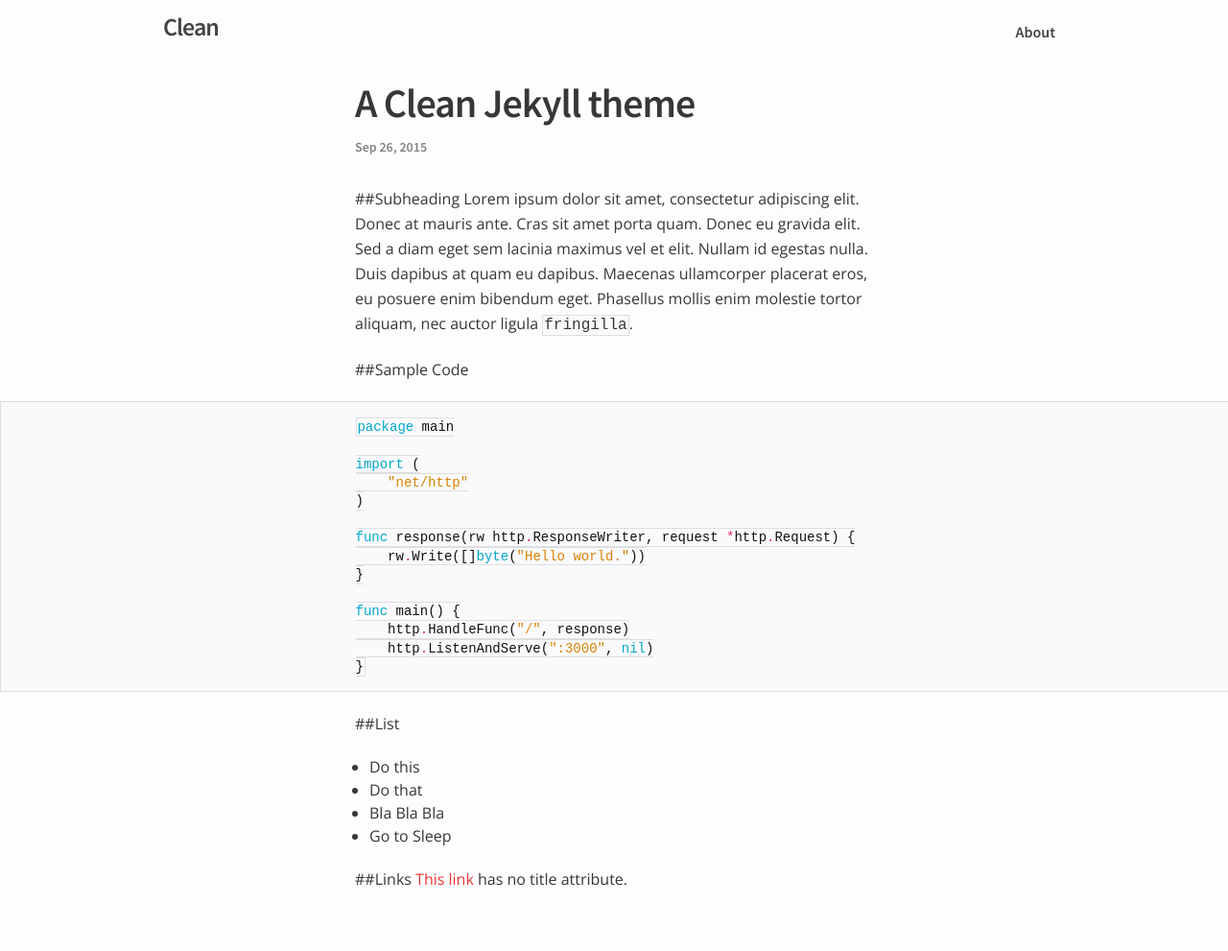
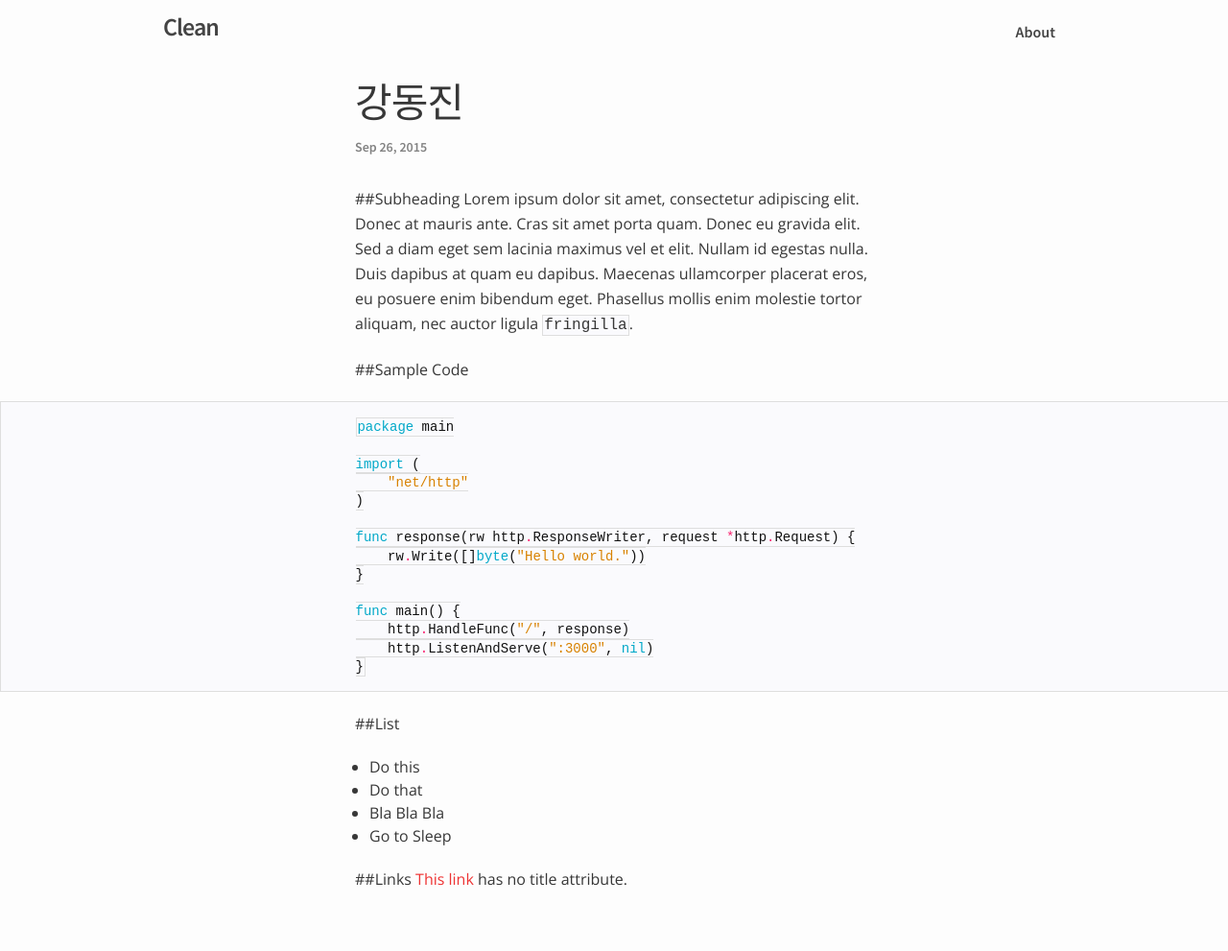
Before and after one commit to knaman2609/clean, a Jekyll site: the page built from _posts/2015-09-26-clean-theme.md, in a window 1280 px wide. Shown: the whole page at 96% size. Built offline with Jekyll 4.4.1, drawn with Linux system fonts in a browser that asks for light colours.

Commit message:
modify clean

```diff
--- a/_posts/2015-09-26-clean-theme.md
+++ b/_posts/2015-09-26-clean-theme.md
@@ -1,6 +1,6 @@
 ---
 layout: post
-title:  "A Clean Jekyll theme"
+title:  "강동진"
 date:   2015-09-26 18:51:59
 categories: jekyll update
 ---
```
